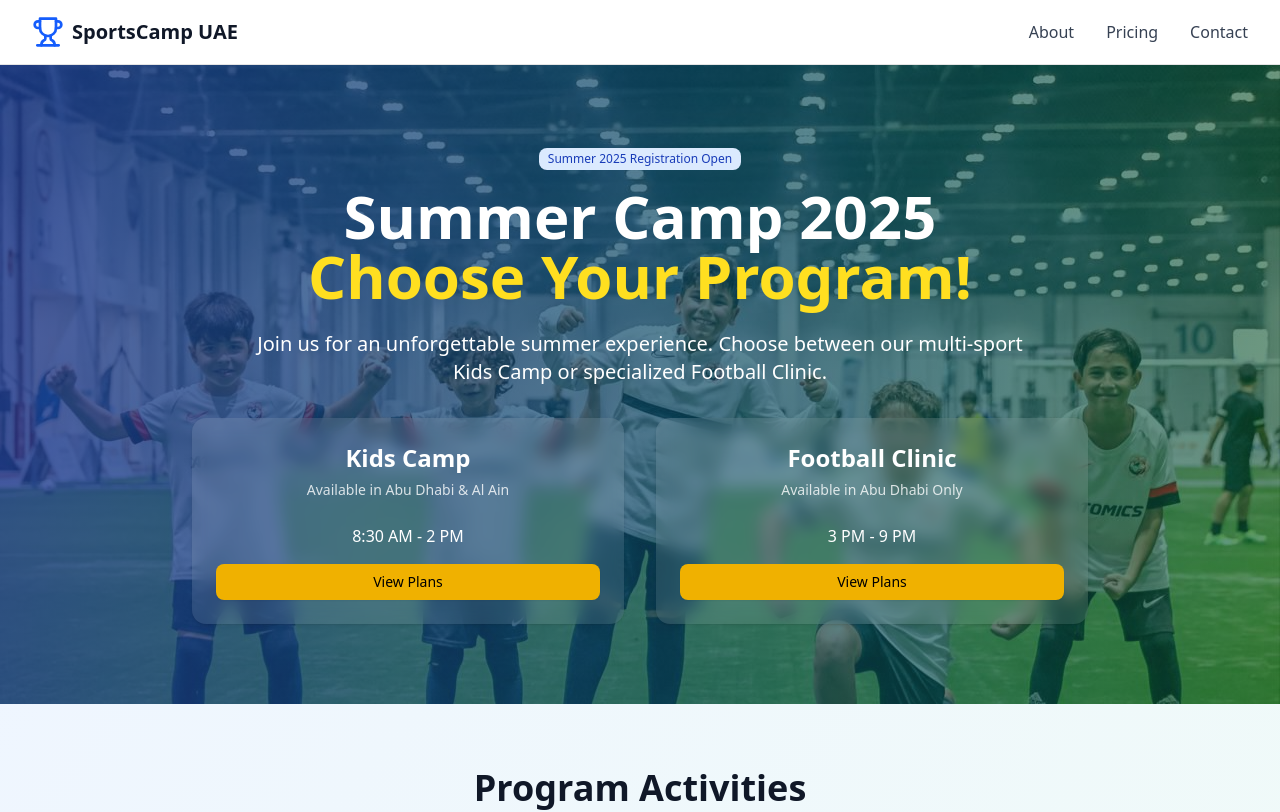
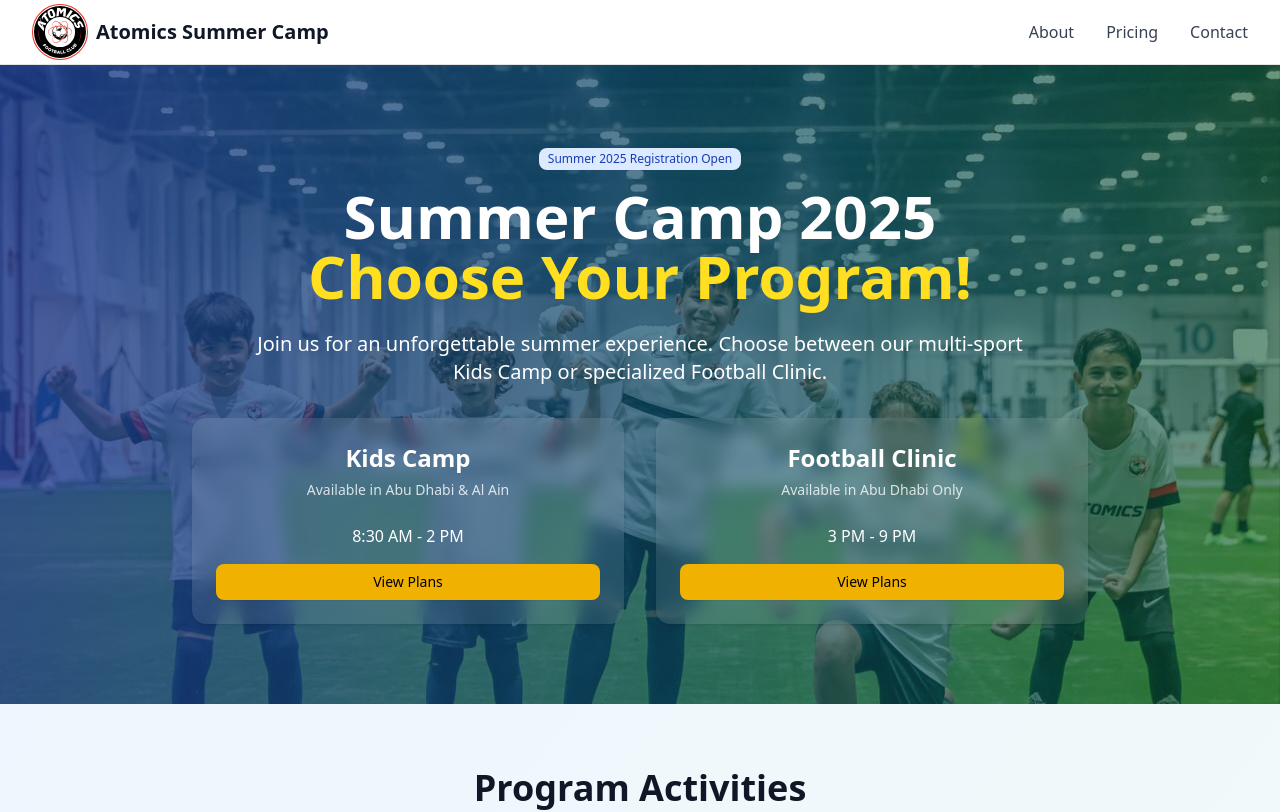
Before and after one commit to Hosni10/summercamp-client, a React (Vite) app: page / in a window 1280 px wide. Shown: the top 812 px of the page. Built offline with nearby package versions, Linux system fonts and the light colour scheme; no server answers.

Commit message:
updates in header and footer adding logo

```diff
--- a/src/App.jsx
+++ b/src/App.jsx
@@ -18,6 +18,7 @@ import {
   Mail,
   Check,
 } from "lucide-react";
+import afcLogo from "./assets/AFC-logo.svg";
 import heroImage from "./assets/background.jpeg";
 import kidsCampImage from "./assets/kids-camp.jpeg";
 import footballClinicImage from "./assets/football-clinic.jpeg";
@@ -293,9 +294,9 @@ function App() {
         <div className="max-w-7xl mx-auto px-4 sm:px-6 lg:px-8">
           <div className="flex justify-between items-center h-16">
             <div className="flex items-center space-x-2">
-              <Trophy className="h-8 w-8 text-blue-600" />
+              <img src={afcLogo} alt="AFC Logo" className="h-14 w-auto" />
               <span className="text-xl font-bold text-gray-900">
-                SportsCamp UAE
+                Atomics Summer Camp
               </span>
             </div>
             <nav className="hidden md:flex space-x-8">
@@ -715,14 +716,14 @@ function App() {
       <footer className="bg-gray-900 text-white py-8 px-4 sm:px-6 lg:px-8">
         <div className="max-w-7xl mx-auto text-center">
           <div className="flex items-center justify-center space-x-2 mb-4">
-            <Trophy className="h-6 w-6" />
-            <span className="text-lg font-semibold">SportsCamp UAE</span>
+            <img src={afcLogo} alt="AFC Logo" className="h-6 w-auto" />
+            <span className="text-lg font-semibold">Atomics Summer Camp</span>
           </div>
           <p className="text-gray-400 mb-4">
             Creating champions through sports, building character through play.
           </p>
           <p className="text-sm text-gray-500">
-            © 2025 SportsCamp UAE. All rights reserved.
+            © 2025 Atomics Summer Camp UAE. All rights reserved.
           </p>
         </div>
       </footer>
```
Also changed, not shown: src/assets/AFC-Logo.svg (added), 9 other files (tests, documents, lock files or other folders).
